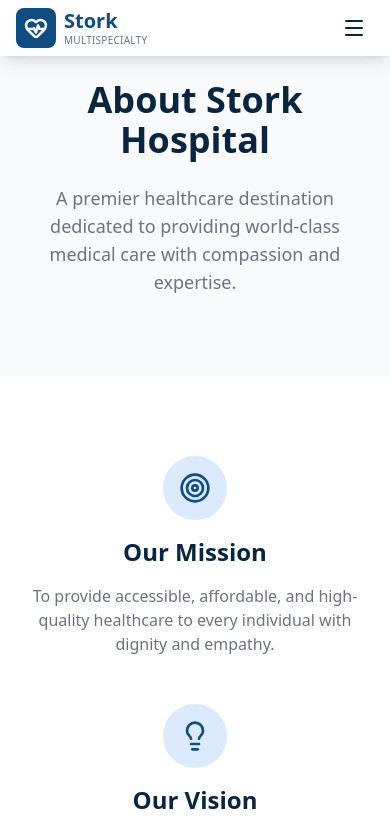
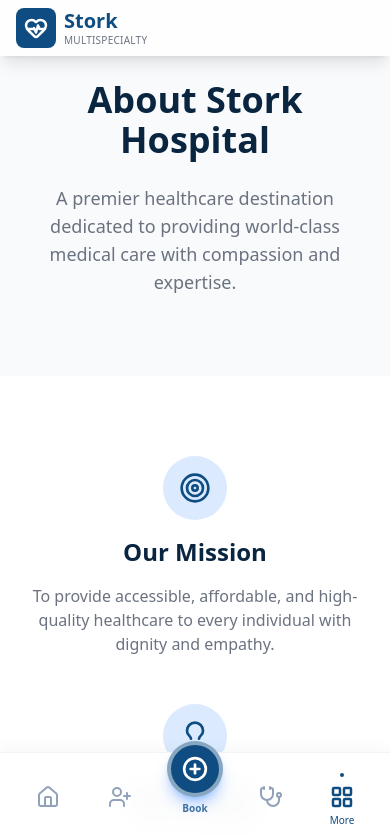
Before and after one commit to balumanthena/HSPDEMO, a Next.js app: page /about in a window 390 px wide. Shown: the top 836 px of the page. Built offline with nearby package versions, Linux system fonts and the light colour scheme.

Commit message:
Implement Mobile App Experience and Update Hero

```diff
--- a/app/layout.tsx
+++ b/app/layout.tsx
@@ -1,6 +1,8 @@
 import type { Metadata } from "next";
 import { Manrope } from "next/font/google";
 import "./globals.css";
+
+import { MobileNav } from "@/components/layout/MobileNav";
 
 const manrope = Manrope({
   variable: "--font-manrope",
@@ -21,9 +23,10 @@ export default function RootLayout({
   return (
     <html lang="en">
       <body
-        className={`${manrope.variable} antialiased bg-background text-text-primary font-sans`}
+        className={`${manrope.variable} antialiased bg-background text-text-primary font-sans pb-24 md:pb-0`}
       >
         {children}
+        <MobileNav />
       </body>
     </html>
   );
--- /dev/null
+++ b/components/layout/MobileNav.tsx
@@ -0,0 +1,70 @@
+'use client';
+
+import Link from 'next/link';
+import { usePathname } from 'next/navigation';
+import { Home, UserPlus, Calendar, PlusCircle, LayoutGrid, Stethoscope } from 'lucide-react';
+import { cn } from '@/lib/utils';
+import { motion } from 'framer-motion';
+
+const navItems = [
+    { name: 'Home', href: '/', icon: Home },
+    { name: 'Experts', href: '/doctors', icon: UserPlus },
+    { name: 'Book', href: '/book', icon: Calendar, isFab: true },
+    { name: 'Services', href: '/specializations', icon: Stethoscope },
+    { name: 'More', href: '/about', icon: LayoutGrid },
+];
+
+export function MobileNav() {
+    const pathname = usePathname();
+
+    return (
+        <div className="md:hidden fixed bottom-0 left-0 w-full bg-white/90 backdrop-blur-lg border-t border-gray-100 z-50 shadow-[0_-5px_15px_rgba(0,0,0,0.03)] pb-[env(safe-area-inset-bottom)]">
+            <div className="flex items-end justify-between px-6 pb-2 pt-2">
+                {navItems.map((item) => {
+                    const isActive = pathname === item.href;
+
+                    if (item.isFab) {
+                        return (
+                            <div key={item.name} className="relative -top-5 flex flex-col items-center justify-end h-full">
+                                <Link href={item.href} className="group flex flex-col items-center justify-center">
+                                    <div className="w-14 h-14 rounded-full bg-primary text-white shadow-lg shadow-blue-500/40 flex items-center justify-center transform transition-all duration-300 group-active:scale-95 group-hover:scale-105 border-4 border-white/50 backdrop-blur-sm">
+                                        <PlusCircle size={26} strokeWidth={2.5} />
+                                    </div>
+                                    <span className="text-[10px] font-semibold text-primary/80 mt-1">{item.name}</span>
+                                </Link>
+                            </div>
+                        );
+                    }
+
+                    return (
+                        <Link
+                            key={item.name}
+                            href={item.href}
+                            className={cn(
+                                "flex flex-col items-center py-2 h-full justify-end min-w-[48px] transition-colors relative group",
+                                isActive ? "text-primary" : "text-slate-400 hover:text-slate-600"
+                            )}
+                        >
+                            <div className="relative">
+                                <item.icon size={24} strokeWidth={isActive ? 2.5 : 2} className="transition-all duration-300 group-active:scale-90" />
+                                {isActive && (
+                                    <motion.div
+                                        layoutId="mobile-nav-active"
+                                        className="absolute -top-3 left-1/2 w-1 h-1 bg-primary rounded-full -translate-x-1/2"
+                                        transition={{ type: "spring", stiffness: 300, damping: 30 }}
+                                    />
+                                )}
+                            </div>
+                            <span className={cn(
+                                "text-[10px] font-medium mt-1 transition-all duration-200",
+                                isActive ? "translate-y-0 opacity-100" : "translate-y-1 opacity-0 group-hover:opacity-100 group-hover:translate-y-0"
+                            )}>
+                                {item.name}
+                            </span>
+                        </Link>
+                    )
+                })}
+            </div>
+        </div>
+    );
+}
--- a/components/layout/Navbar.tsx
+++ b/components/layout/Navbar.tsx
@@ -3,7 +3,7 @@
 import { useState, useEffect } from 'react';
 import Link from 'next/link';
 import { usePathname } from 'next/navigation';
-import { Menu, X, HeartPulse } from 'lucide-react';
+import { HeartPulse } from 'lucide-react';
 import { Button } from '@/components/ui/Button';
 import { cn } from '@/lib/utils';
 
@@ -17,7 +17,6 @@ const navLinks = [
 
 export function Navbar() {
     const [isScrolled, setIsScrolled] = useState(false);
-    const [isMobileMenuOpen, setIsMobileMenuOpen] = useState(false);
     const pathname = usePathname();
     const isHome = pathname === '/';
     const isNavActive = isScrolled || !isHome;
@@ -30,18 +29,13 @@ export function Navbar() {
         return () => window.removeEventListener('scroll', handleScroll);
     }, []);
 
-    // Close mobile menu when route changes
-    useEffect(() => {
-        setIsMobileMenuOpen(false);
-    }, [pathname]);
-
     return (
         <header
             className={cn(
                 'fixed top-0 z-50 w-full transition-all duration-300',
                 isNavActive
                     ? 'bg-white/80 backdrop-blur-md shadow-lg py-2'
-                    : 'bg-transparent py-6'
+                    : 'bg-transparent py-4 md:py-6'
             )}
         >
             <div className="container mx-auto px-4 md:px-6">
@@ -93,47 +87,14 @@ export function Navbar() {
                         ))}
                     </nav>
 
-                    {/* CTA & Mobile Toggle */}
-                    <div className="flex items-center gap-4">
-                        <div className="hidden md:block">
-                            <Link href="/book">
-                                <Button>Book Appointment</Button>
-                            </Link>
-                        </div>
-
-                        <button
-                            className="md:hidden p-2 text-text-primary hover:bg-gray-100 rounded-md"
-                            onClick={() => setIsMobileMenuOpen(!isMobileMenuOpen)}
-                            aria-label="Toggle menu"
-                        >
-                            {isMobileMenuOpen ? <X size={24} /> : <Menu size={24} />}
-                        </button>
+                    {/* Desktop CTA */}
+                    <div className="hidden md:block">
+                        <Link href="/book">
+                            <Button>Book Appointment</Button>
+                        </Link>
                     </div>
                 </div>
             </div>
-
-            {/* Mobile Menu */}
-            {isMobileMenuOpen && (
-                <div className="md:hidden absolute top-full left-0 w-full bg-white border-t border-gray-100 shadow-xl py-4 flex flex-col items-center gap-4 animate-in slide-in-from-top-5">
-                    {navLinks.map((link) => (
-                        <Link
-                            key={link.href}
-                            href={link.href}
-                            className={cn(
-                                'text-lg font-medium w-full text-center py-3 hover:bg-gray-50',
-                                pathname === link.href ? 'text-primary bg-blue-50' : 'text-text-primary'
-                            )}
-                        >
-                            {link.name}
-                        </Link>
-                    ))}
-                    <div className="pt-2 w-full px-4">
-                        <Link href="/book" className="w-full block">
-                            <Button fullWidth>Book Appointment</Button>
-                        </Link>
-                    </div>
-                </div>
-            )}
         </header>
     );
 }
--- a/components/sections/Hero.tsx
+++ b/components/sections/Hero.tsx
@@ -9,7 +9,7 @@ export function Hero() {
             {/* Background Image */}
             <div className="absolute inset-0 z-0">
                 <Image
-                    src="/hero-bg-2.jpg"
+                    src="/team-young-specialist-doctors-standing-corridor-hospital.jpg"
                     alt="Stork Hospital Team"
                     fill
                     className="object-cover object-[center_30%]"
--- a/components/sections/HomeSections.tsx
+++ b/components/sections/HomeSections.tsx
@@ -71,9 +71,9 @@ export function SpecializationsGrid() {
                     </Link>
                 </div>
 
-                <div className="grid grid-cols-1 md:grid-cols-2 lg:grid-cols-3 xl:grid-cols-5 gap-6">
+                <div className="flex overflow-x-auto snap-x snap-mandatory gap-4 pb-4 -mx-4 px-4 md:grid md:grid-cols-2 lg:grid-cols-3 xl:grid-cols-5 md:gap-6 md:pb-0 md:mx-0 md:px-0 md:overflow-visible no-scrollbar">
                     {specializations.map((spec, i) => (
-                        <Link key={i} href={spec.href} className="group relative h-80 perspective-1000">
+                        <Link key={i} href={spec.href} className="group relative h-80 perspective-1000 min-w-[85vw] sm:min-w-[300px] md:min-w-0 snap-center">
                             <motion.div
                                 className="absolute inset-0 bg-gray-50 rounded-[20px] transition-all duration-500 ease-out group-hover:bg-primary group-hover:-translate-y-2 group-hover:shadow-2xl shadow-gray-200 border border-gray-100 group-hover:border-primary overflow-hidden flex flex-col p-8"
                                 whileHover="hover"
@@ -137,9 +137,11 @@ export function DoctorsPreview() {
                     </Link>
                 </div>
 
-                <div className="grid grid-cols-1 md:grid-cols-2 lg:grid-cols-4 gap-8">
+                <div className="flex overflow-x-auto snap-x snap-mandatory gap-4 pb-4 -mx-4 px-4 md:grid md:grid-cols-2 lg:grid-cols-4 md:gap-8 md:pb-0 md:mx-0 md:px-0 md:overflow-visible no-scrollbar">
                     {doctors.map(doc => (
-                        <DoctorCard key={doc.id} doctor={doc} />
+                        <div key={doc.id} className="min-w-[85vw] sm:min-w-[300px] md:min-w-0 snap-center">
+                            <DoctorCard doctor={doc} />
+                        </div>
                     ))}
                 </div>
             </div>
```
Also changed, not shown: 1 other file (tests, documents, lock files or other folders).
